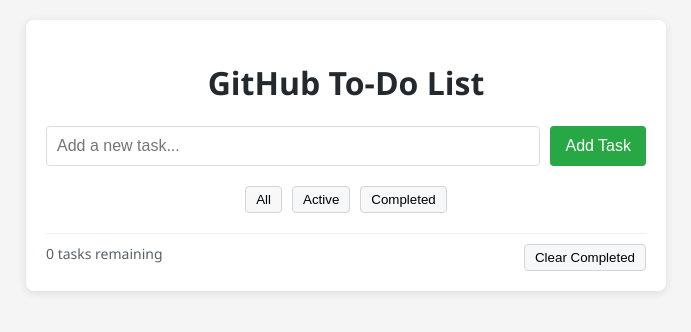
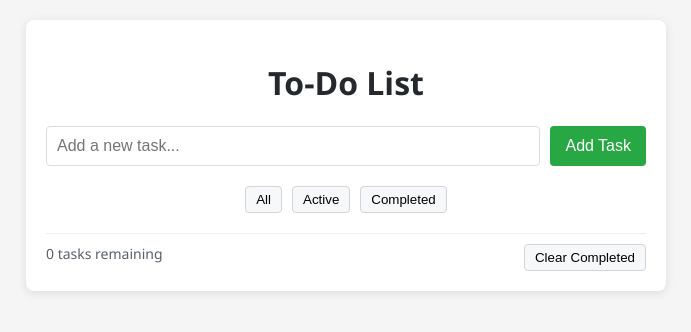
Before and after one commit to kanaimandal2002/todo-list, a plain HTML site: page index.html in a window 1280 px wide. Shown: the whole page, without its empty margins (294-985 px from the left). Drawn offline with Linux system fonts and the light colour scheme.

Commit message:
Update index.html

```diff
--- a/index.html
+++ b/index.html
@@ -8,7 +8,7 @@
 </head>
 <body>
     <div class="container">
-        <h1>GitHub To-Do List</h1>
+        <h1>To-Do List</h1>
         <div class="input-section">
             <input type="text" id="taskInput" placeholder="Add a new task...">
             <button onclick="addTask()">Add Task</button>
```
